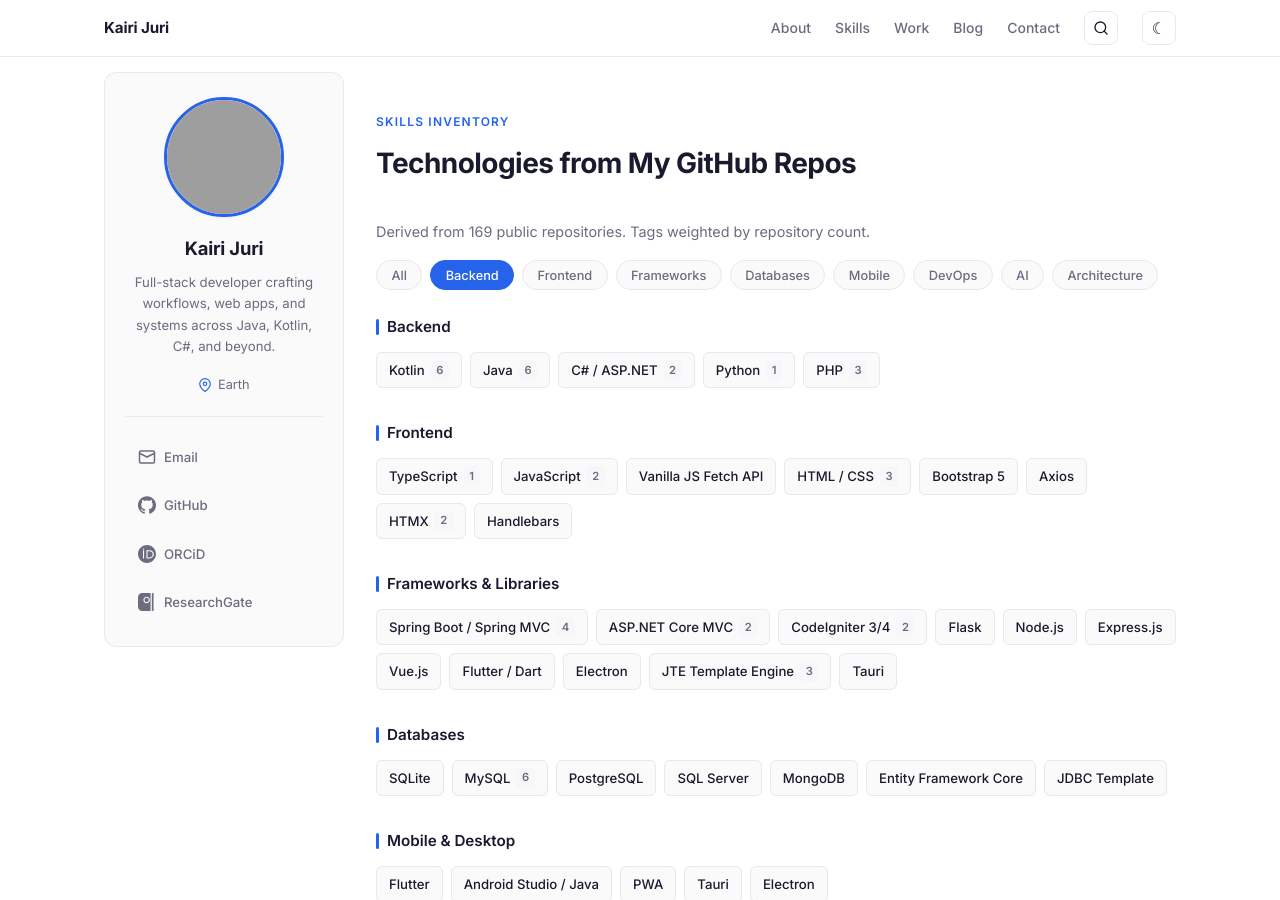
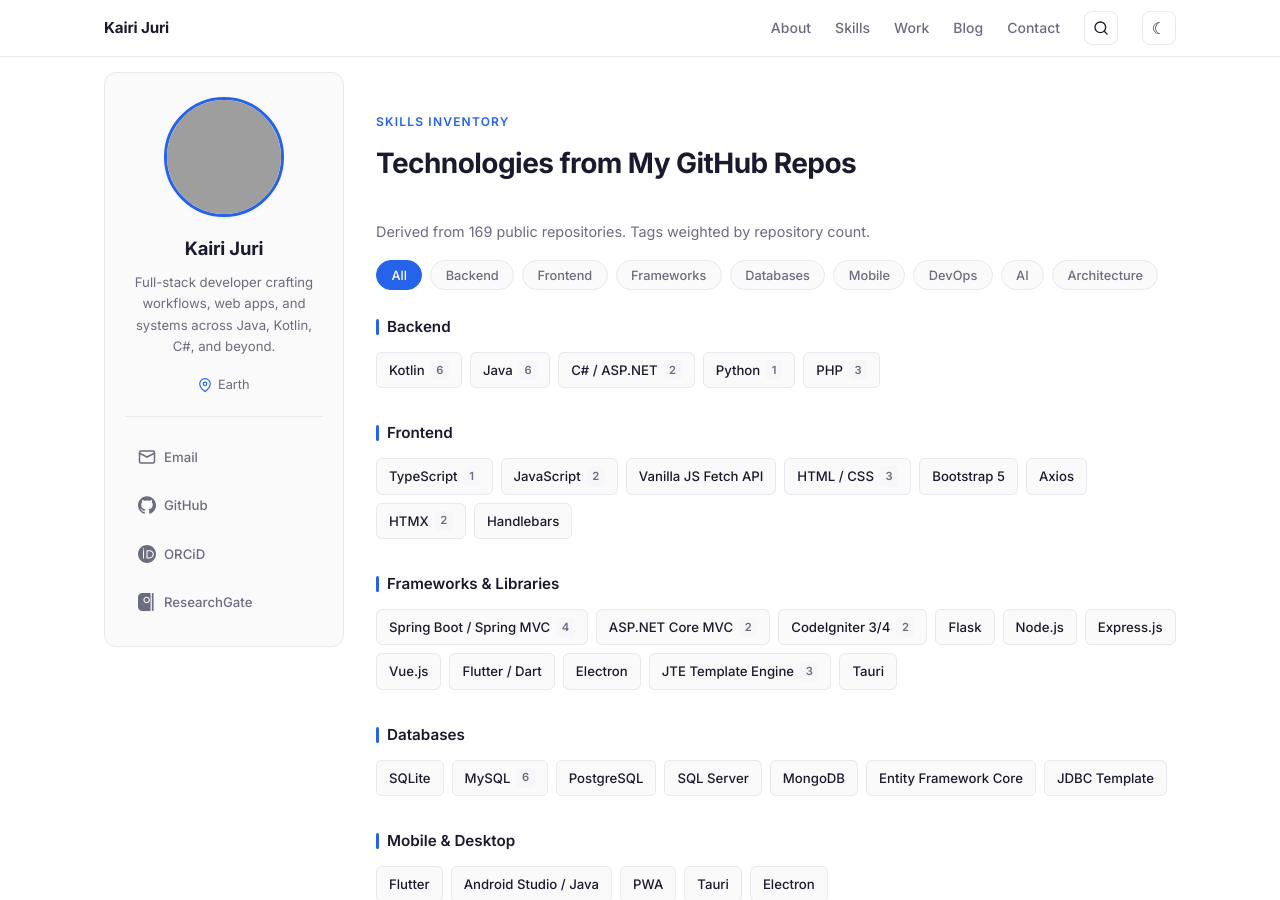
Before and after one commit to harrysuke/harrysuke.github.io, a Jekyll site: the page built from index.html, in a window 1280 px wide and 900 px high, scrolled down 1083 px. Built offline with Jekyll 4.4.1, drawn with Linux system fonts in a browser that asks for light colours; grey boxes are pictures that could not be loaded.

```diff
--- a/index.html
+++ b/index.html
@@ -43,8 +43,8 @@ title: Kairi Juri
   <p style="color: var(--text-muted); font-size: 0.9rem; margin-bottom: 1rem;">Derived from 169 public repositories. Tags weighted by repository count.</p>
 
   <div class="skills-tabs" id="skillsTabs">
-    <button class="skills-tab " data-filter="all" onclick="filterSkills('all')">All</button>
-    <button class="skills-tab active" data-filter="backend" onclick="filterSkills('backend')">Backend</button>
+    <button class="skills-tab active" data-filter="all" onclick="filterSkills('all')">All</button>
+    <button class="skills-tab" data-filter="backend" onclick="filterSkills('backend')">Backend</button>
     <button class="skills-tab" data-filter="frontend" onclick="filterSkills('frontend')">Frontend</button>
     <button class="skills-tab" data-filter="frameworks" onclick="filterSkills('frameworks')">Frameworks</button>
     <button class="skills-tab" data-filter="databases" onclick="filterSkills('databases')">Databases</button>
```
